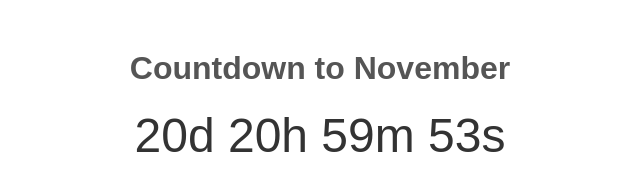
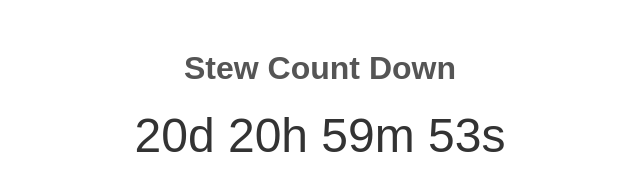
Before and after one commit to olee7/olee7.github.io, a plain HTML site: page index.html in a window 1280 px wide. Shown: the whole page, without its empty margins (320-960 px from the left). Drawn offline with Linux system fonts and the light colour scheme.

Commit message:
Update index.html

```diff
--- a/index.html
+++ b/index.html
@@ -18,7 +18,7 @@
     </style>
 </head>
 <body>
-    <h1>Countdown to November</h1>
+    <h1>Stew Count Down</h1>
     <div id="countdown"></div>
 
     <script>
```
